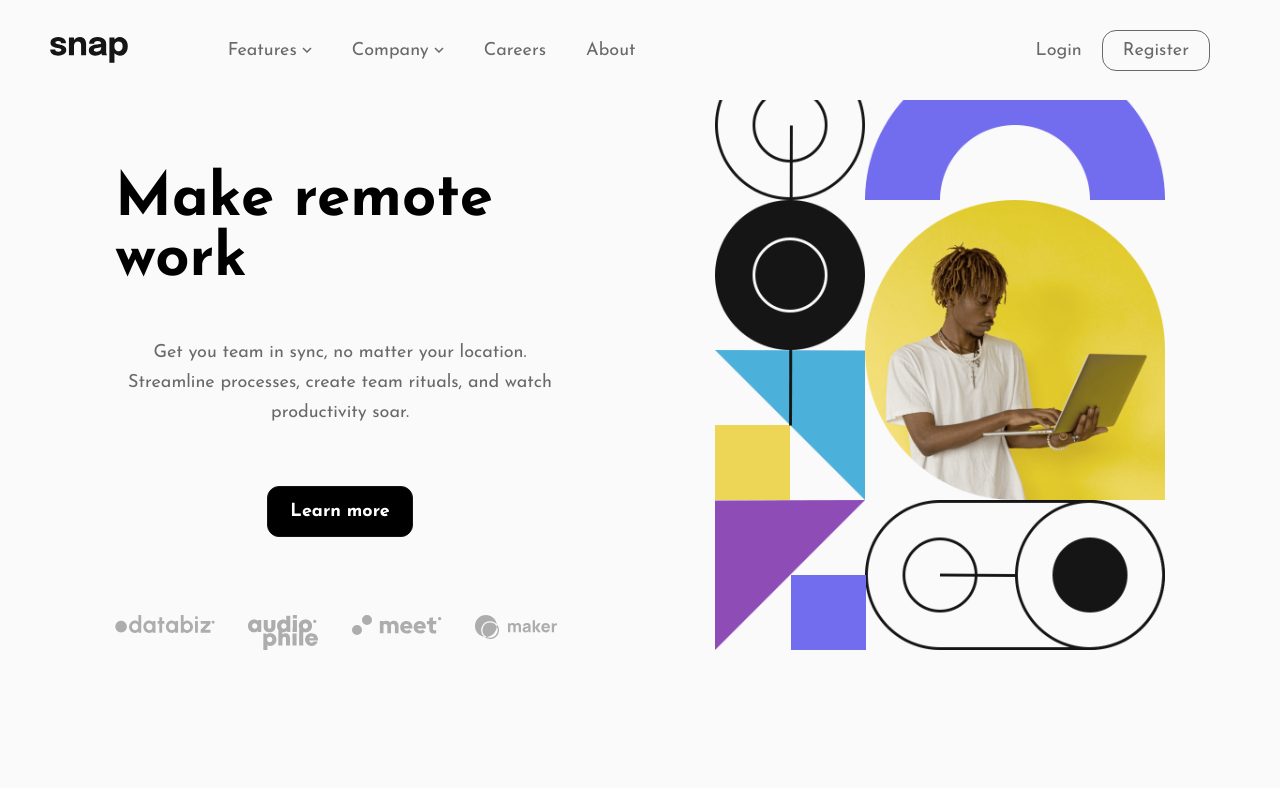
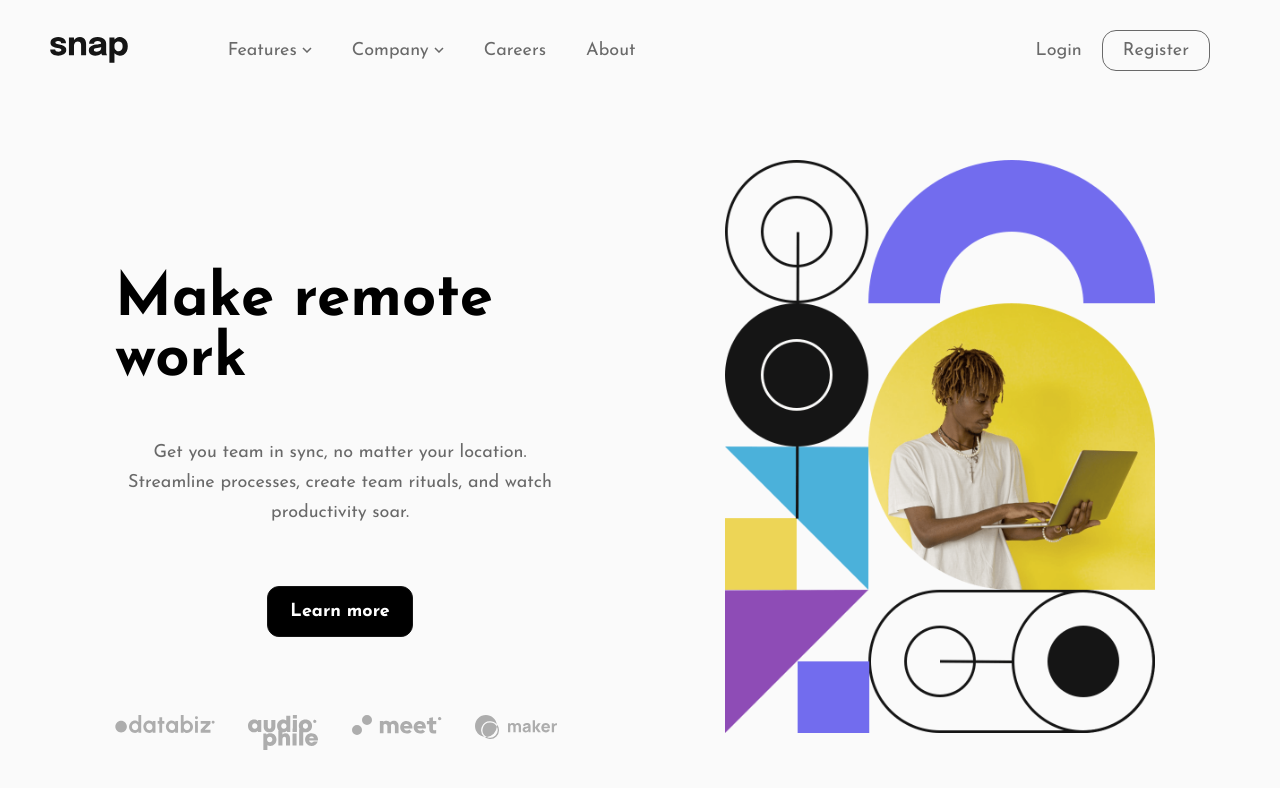
Before and after one commit to ericseparovic/intro-section-with-dropdown-navigation, a React (Vite) app: page / in a window 1280 px wide. Shown: the top 788 px of the page. Built offline with nearby package versions, Linux system fonts and the light colour scheme.

Commit message:
Fix margin top

```diff
--- a/src/styles/components/_main.scss
+++ b/src/styles/components/_main.scss
@@ -11,7 +11,6 @@
         height: calc(100vh - 10rem);
         flex-direction: row-reverse;
         padding: 5rem;
-        margin-top: -10rem;
     }
 }
 
@@ -76,6 +75,7 @@
         width: 40rem;
         min-width: 45rem;
         max-width: 40rem;
+        padding: 1rem;
     }
 }
 
```
